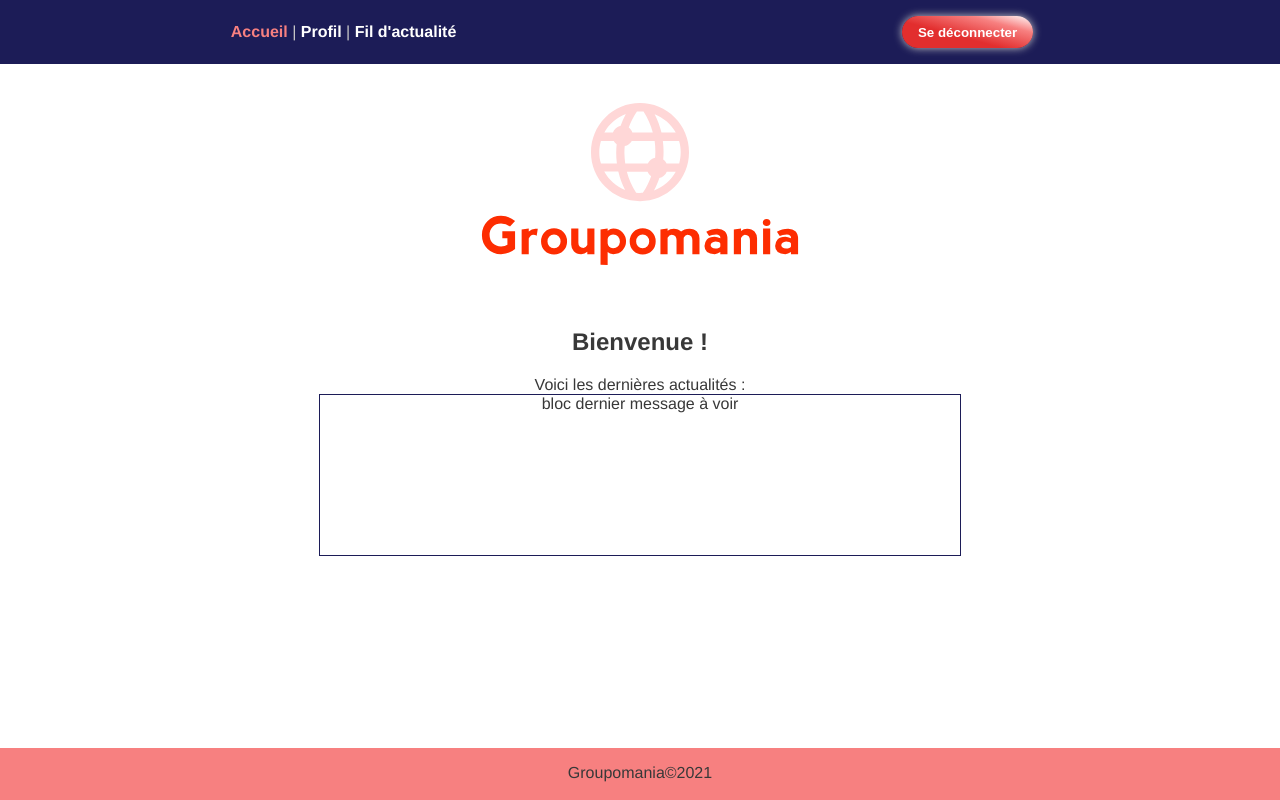
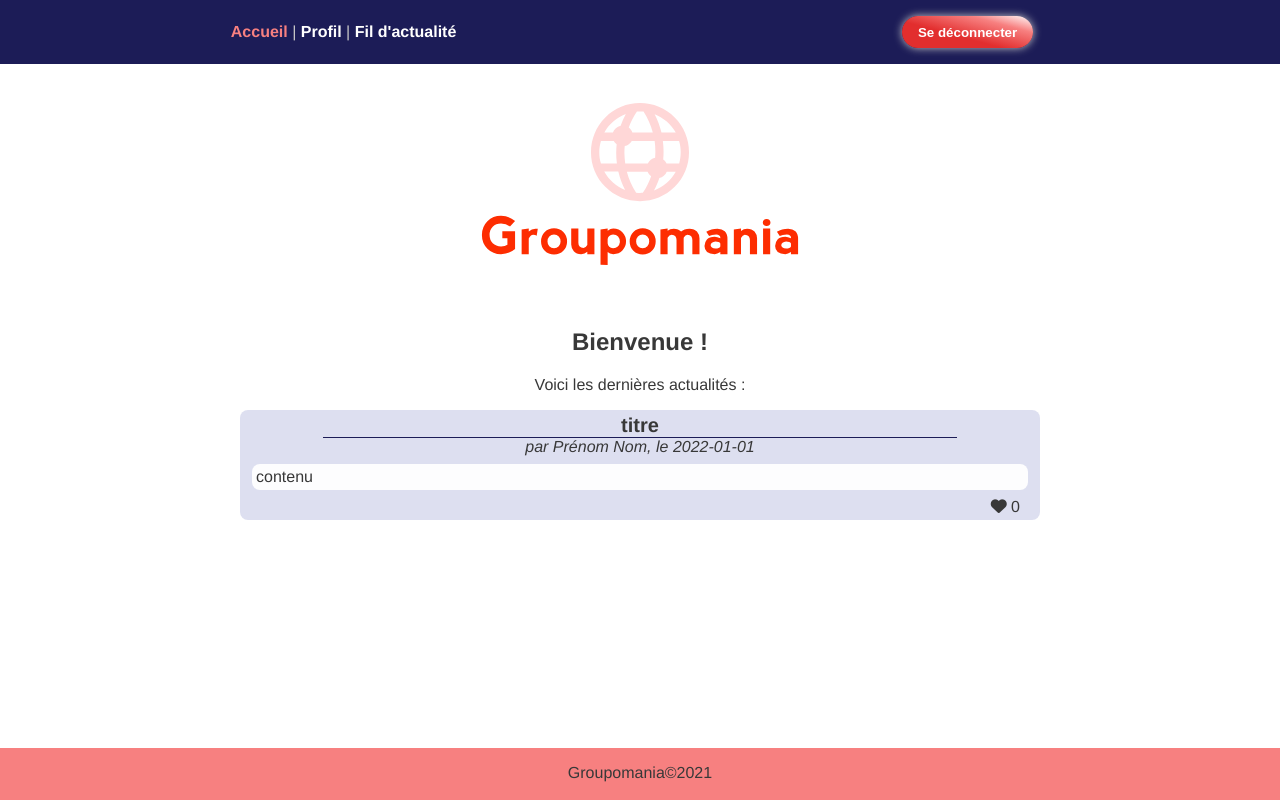
Before and after one commit to ewanouchka/EvaCharnayKruschat_7_17112021, a Vue app in the folder grouporama-app/: page / in a window 1280 px wide. Built offline with nearby package versions, Linux system fonts and the light colour scheme; no server answers; sample sign-in values are in the browser's storage.

Commit message:
mise en place bloc actu (fonction mqte)

```diff
--- a/grouporama-app/src/components/Welcome.vue
+++ b/grouporama-app/src/components/Welcome.vue
@@ -3,7 +3,23 @@
     <h1>{{ welcome }} {{ authentifiedUser }} !</h1>
     <div>
       Voici les dernières actualités :
-      <div id="welcome__actu">bloc dernier message à voir</div>
+
+      <ul class="actu-container">
+        <li class="actu-bloc" v-for="item in messages" :key="item.id">
+          <h2>{{ item.title }}</h2>
+          <h3>
+            par <span v-html="item.User.first_name"></span>&nbsp;<span
+              v-html="item.User.last_name"
+            ></span
+            >, le
+            <span v-html="item.createdAt"></span>
+          </h3>
+          <p>{{ item.content }}</p>
+          <div class="post-likes">
+            <i class="fas fa-heart"></i> {{ item.likes }}
+          </div>
+        </li>
+      </ul>
     </div>
   </div>
 </template>
@@ -16,9 +32,21 @@ export default {
     return {
       welcome: "Bienvenue",
       authentifiedUser: this.userSurname,
+      messages: [
+        {
+          id: "1",
+          title: "titre",
+          content: "contenu",
+          likes: 0,
+          createdAt: "2022-01-01",
+          updatedAt: "2022-01-01",
+          User: { first_name: "Prénom", last_name: "Nom" },
+        },
+      ],
     };
   },
   methods: {
+    // voir méthode et route pour appel dernier message seul
     getUserName() {
       const userToken = JSON.parse(localStorage.getItem("userAuth")).token;
       const userId = JSON.parse(localStorage.getItem("userAuth")).userId;
@@ -64,10 +92,40 @@ export default {
 .welcome > * {
   width: 100%;
 }
-#welcome__actu {
+.actu-container {
+  padding: 0;
+}
+.actu-bloc {
+  background: var(--color-primary-transparent);
+  border-radius: 0.5rem;
+  margin: 0 0 1rem 0;
+  padding: 0.25rem;
+  display: flex;
+  flex-direction: column;
+  align-items: center;
+}
+.actu-bloc h2 {
+  margin: 0;
+  border-bottom: 1px solid var(--color-primary);
+  font-size: 1.25rem;
   width: 80%;
-  min-height: 10rem;
-  margin: auto;
-  border: 1px solid var(--color-primary);
+}
+.actu-bloc h3 {
+  margin: 0;
+  font-size: 1rem;
+  font-weight: normal;
+  font-style: italic;
+}
+.actu-bloc p {
+  margin: 0.5rem;
+  padding: 0.25rem;
+  align-self: stretch;
+  background: var(--color-transparent);
+  border-radius: 0.5rem;
+  text-align: justify;
+}
+.post-likes {
+  align-self: flex-end;
+  margin: 0 1rem 0 0;
 }
 </style>
```
